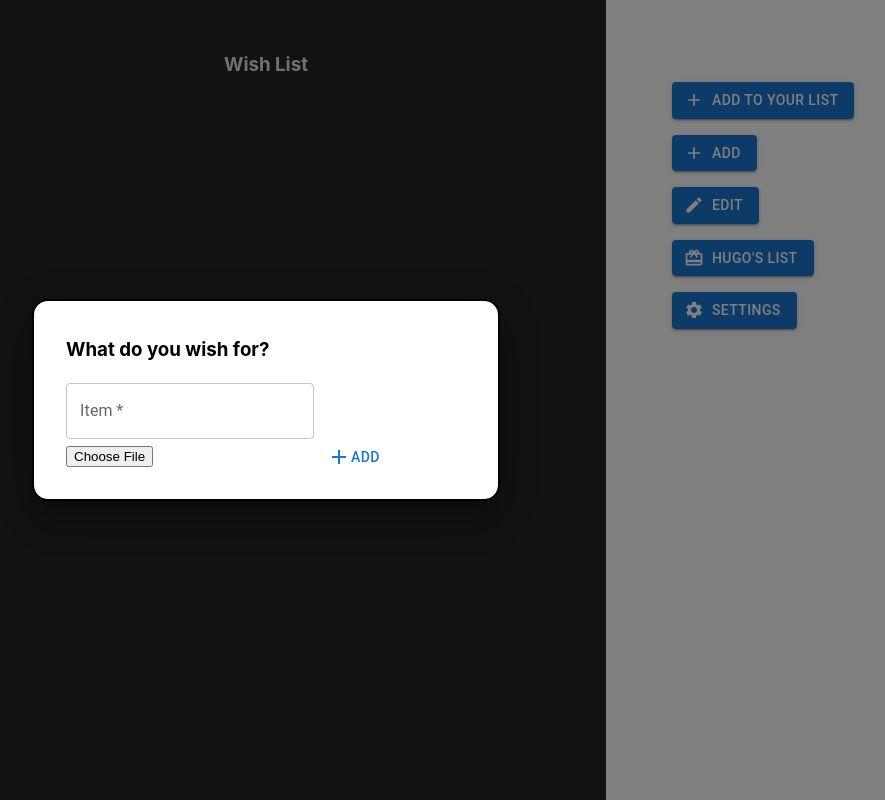
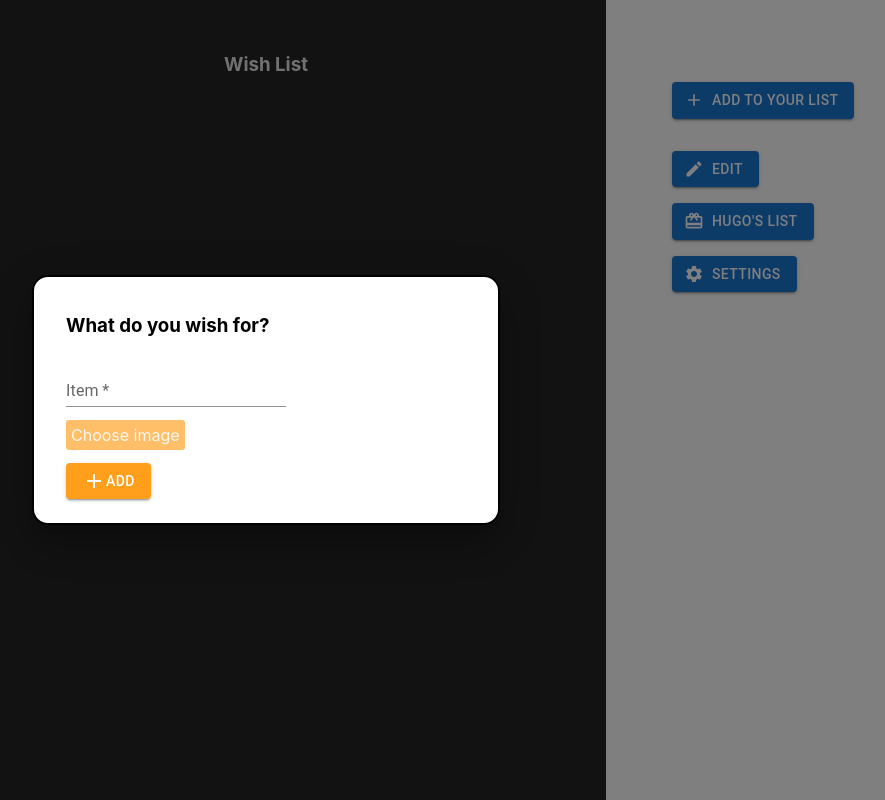
Before and after one commit to Meowmir/wishful-listings, a React (Vite) app: page / in a window 1280 px wide. Both pictures are taken after a click on the button "ADD TO YOUR LIST". Shown: the whole page, without its empty margins (374-1259 px from the left). Built offline with nearby package versions, Linux system fonts and the light colour scheme.

Commit message:
design file input and add button

```diff
--- a/src/App.css
+++ b/src/App.css
@@ -4,3 +4,7 @@
   padding: 2rem;
   text-align: left;
 }
+
+input[type="file"] {
+  display: none;
+}
--- a/src/components/add-item.component.tsx
+++ b/src/components/add-item.component.tsx
@@ -1,4 +1,4 @@
-import {Modal, Box, Button, TextField} from "@mui/material";
+import {Modal, Box, Button, TextField, Grid} from "@mui/material";
 import {useState} from "react";
 import AddIcon from "@mui/icons-material/Add";
 
@@ -58,25 +58,40 @@ export default function AddItem({ onAdd } : { onAdd: (name: string, file: File |
         >
           <Box sx={{ ...modalStyle }}>
           <h3 style={{color: "black"}}>What do you wish for?</h3>
+            <Grid container spacing={2}>
+              <Grid item xs={12}>
                 <TextField
-              id="outlined-basic"
                   label="Item"
-              variant="outlined"
+                  variant="standard"
                   required
                   onChange={
                     (event) => {
                       setItemName(event.target.value)
                     }
                   }/>
+              </Grid>
+              <Grid item xs={12}>
+                <label style={{
+                  backgroundColor: "#ffbf69",
+                  cursor: "pointer",
+                  padding: 5,
+                  borderRadius: 3
+                }}
+                >
                   <input
                     type="file"
-              id="logo"
                     onChange={handleFileChange}
                     accept="image/*"
                   />
-            <Button onClick={handleSubmit}>
+                  Choose image
+                </label>
+              </Grid>
+              <Grid item xs={12}>
+                <Button onClick={handleSubmit} variant="contained" style={{backgroundColor: "#ff9f1c"}}>
                   <AddIcon/> Add
                 </Button>
+              </Grid>
+            </Grid>
           </Box>
       </Modal>
     </>
--- a/src/components/side-menu.component.tsx
+++ b/src/components/side-menu.component.tsx
@@ -33,13 +33,6 @@ export default function SideMenu({setList} : { setList: React.Dispatch<React.Set
           }}>
             <Grid item xs={12}>
               <p style={{color: "black"}}><AddItem onAdd={addNewItem}/></p>
-              <Button
-                variant="contained"
-                key="add"
-                startIcon={<AddIcon/>}
-              >
-                Add
-              </Button>
             </Grid>
             <Grid item xs={12}>
               <Button variant="contained" key="edit" startIcon={<EditIcon/>}>Edit</Button>
```
Lines whose indentation alone changed are shown as unchanged.
